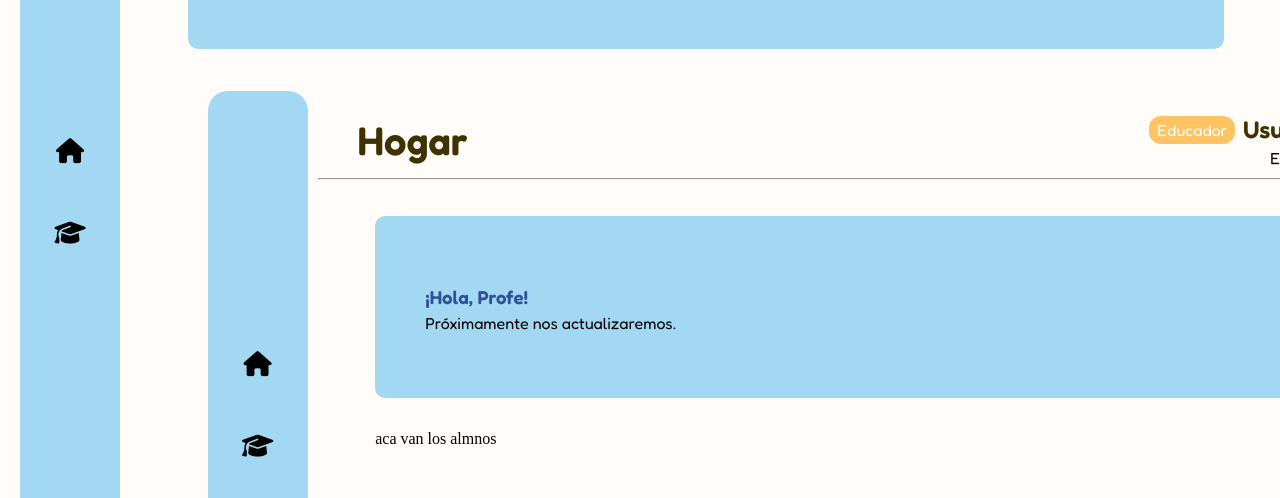
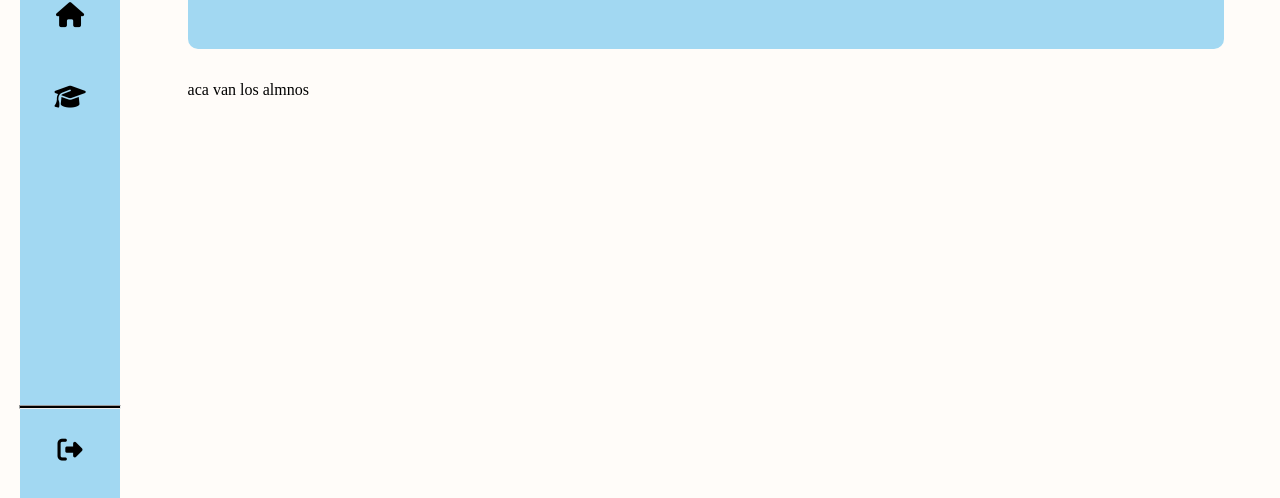
Before and after one commit to YBJ-UP/Nubo, an Angular app: page /teacher/students in a window 1280 px wide. Shown: the part 268-766 px from the top of the page. Built offline with nearby package versions, Linux system fonts and the light colour scheme.

Commit message:
se convierte en componente de verdad

```diff
--- a/src/app/teacher/create-student/create-student.html
+++ b/src/app/teacher/create-student/create-student.html
@@ -1,13 +1,3 @@
-<app-sidebar />
-
-<div class="cuerpo">
-    <app-header />
-    <div class="anuncio">
-        <app-greeting [name]="'Profe'" />
-    </div>
-    <section>
-        <div>
-            <p>aca van los almnos</p>
-        </div>
-    </section>
+<div>
+    <p>aca van los almnos</p>
 </div>
```
Also changed, not shown: src/app/teacher/create-student/create-student.ts (+2 -5 lines).
